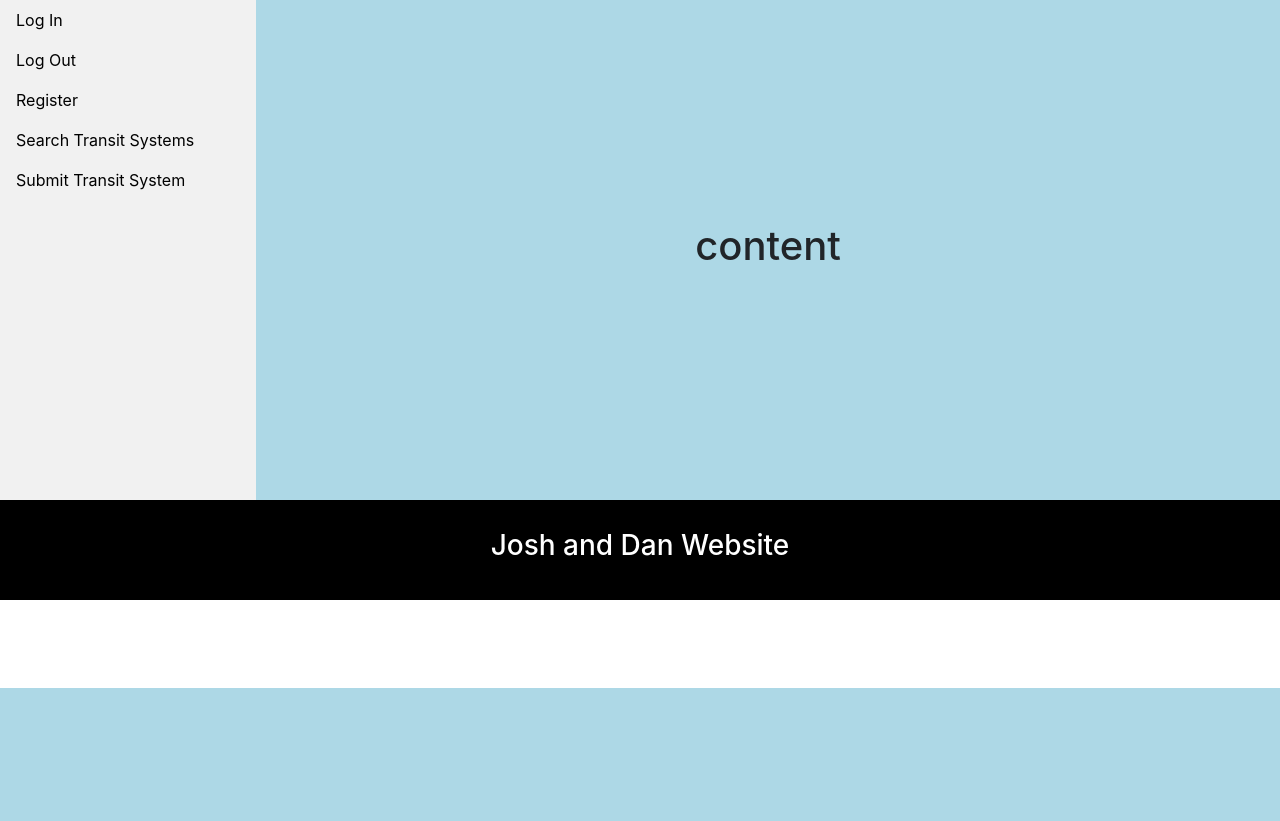
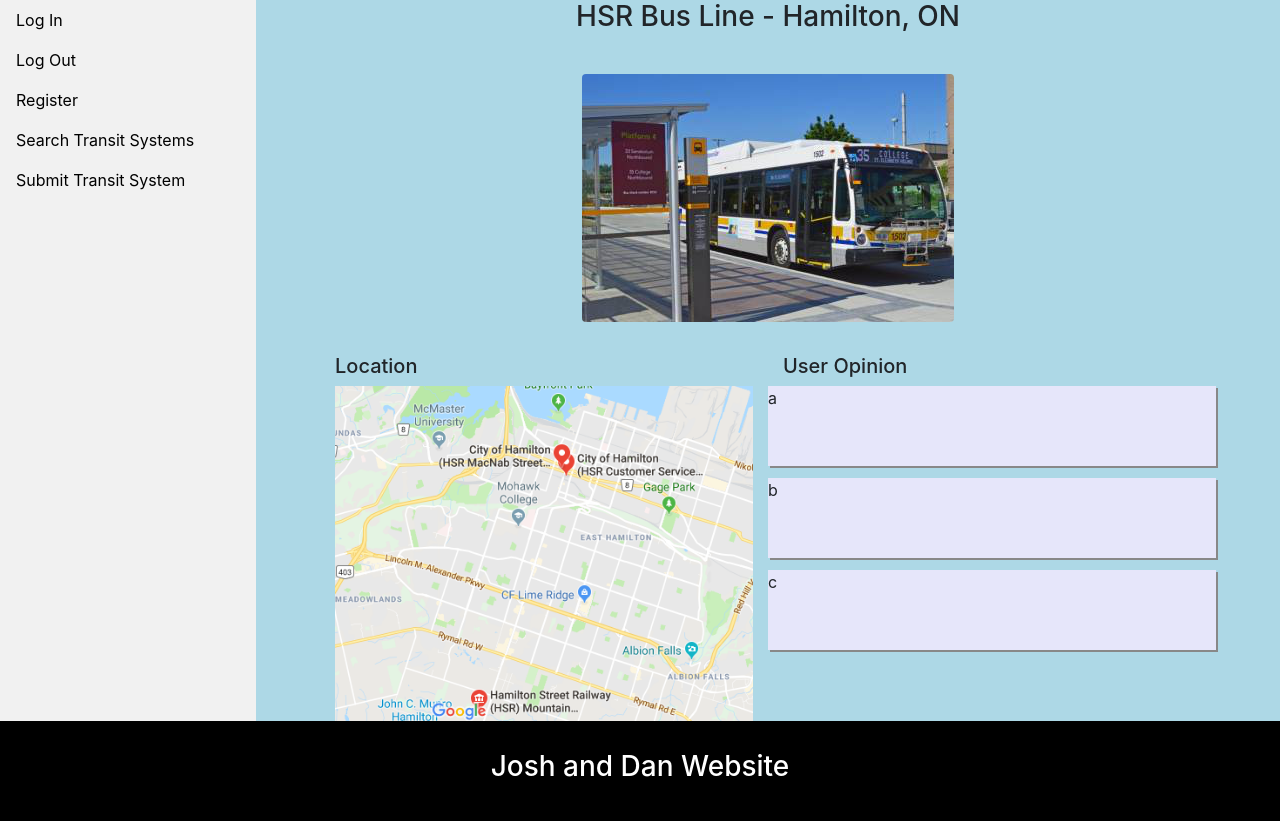
Before and after one commit to Ziddia/cs-4ww3-project, a PHP site: page /individual_sample.html in a window 1280 px wide. Shown: the part 112-933 px from the top of the page. Before the commit the page ends 800 px from the top, so only its background shows below. Run offline with PHP 8.4, Linux system fonts and the light colour scheme.

Commit message:
working on individual sample object page

```diff
--- a/individual_sample.html
+++ b/individual_sample.html
@@ -5,6 +5,7 @@
 	<title>Transit Rating - System Information</title>
 	<meta name="viewport" content="width=device-width, initial-scale=1">
 	<link rel="stylesheet" type="text/css" href="static/base.css">
+	<link rel="stylesheet" type="text/css" href="static/individual.css">
 	<link rel="stylesheet" type="text/css" href="static/bootstrap/css/bootstrap.min.css">
 	<!-- need this sheet for hamburger icon for mobile nav -->
 	<link rel="stylesheet" href="https://cdnjs.cloudflare.com/ajax/libs/font-awesome/4.7.0/css/font-awesome.min.css">
@@ -97,7 +98,33 @@
 
 	<!-- Main page content -->
 	<section>
-		<h1>content</h1>
+		<h3>HSR Bus Line - Hamilton, ON</h3>
+		<div class="row header-buffer">
+			<img src="static/hsr_uploaded.png" alt="HSR Bus Line" class="img-fluid rounded mx-auto d-block">
+		</div>
+		<div class="row header-buffer">
+			<div class="col-sm-6">
+				<h5>Location</h5>
+				<picture>
+					<source media="(min-width: 576px)" srcset="static/hsr_2x.png" class="img-fluid">
+					<img src="static/hsr.png" alt="HSR Bus Line Maps" class="img-fluid">
+				</picture>
+			</div>
+			<div class="col-sm-6">
+				<h5>User Opinion</h5>
+				<div class="row">
+					<div class="opinion-pane">
+						a
+					</div>
+					<div class="opinion-pane">
+						b
+					</div>
+					<div class="opinion-pane">
+						c
+					</div>
+				</div>
+			</div>
+		</div>
 	</section>
 
 	<footer>
--- a/registration.html
+++ b/registration.html
@@ -98,7 +98,7 @@
 	<!-- Main page content -->
 	<section>
 		<h3>Register an Account</h3>
-		<form action="#" method="POST" class="form-buffer">
+		<form action="#" method="POST" class="header-buffer">
 			<div class="form-group row">
 				<label for="user_email" class="col-md-2 col-form-label">E-mail Address</label>
 				<input type="email" class="form-control col-md-10" id="user_email">
--- a/static/base.css
+++ b/static/base.css
@@ -73,7 +73,7 @@ footer {
 	margin: 0.2em;
 }
 
-.form-buffer {
+.header-buffer {
 	margin-top: 2em;
 	width: 70vw;
 }
--- /dev/null
+++ b/static/individual.css
@@ -0,0 +1,7 @@
+.opinion-pane {
+	background-color: lavender;
+	height: 10vh;
+	width: 100%;
+	box-shadow: 2px 2px #888888;
+	margin-bottom: 1.5vh;
+}
```
Also changed, not shown: submission.html (+33 -1 lines), static/hsr.png (added), static/hsr_2x.png (added), static/hsr_uploaded.png (added).
